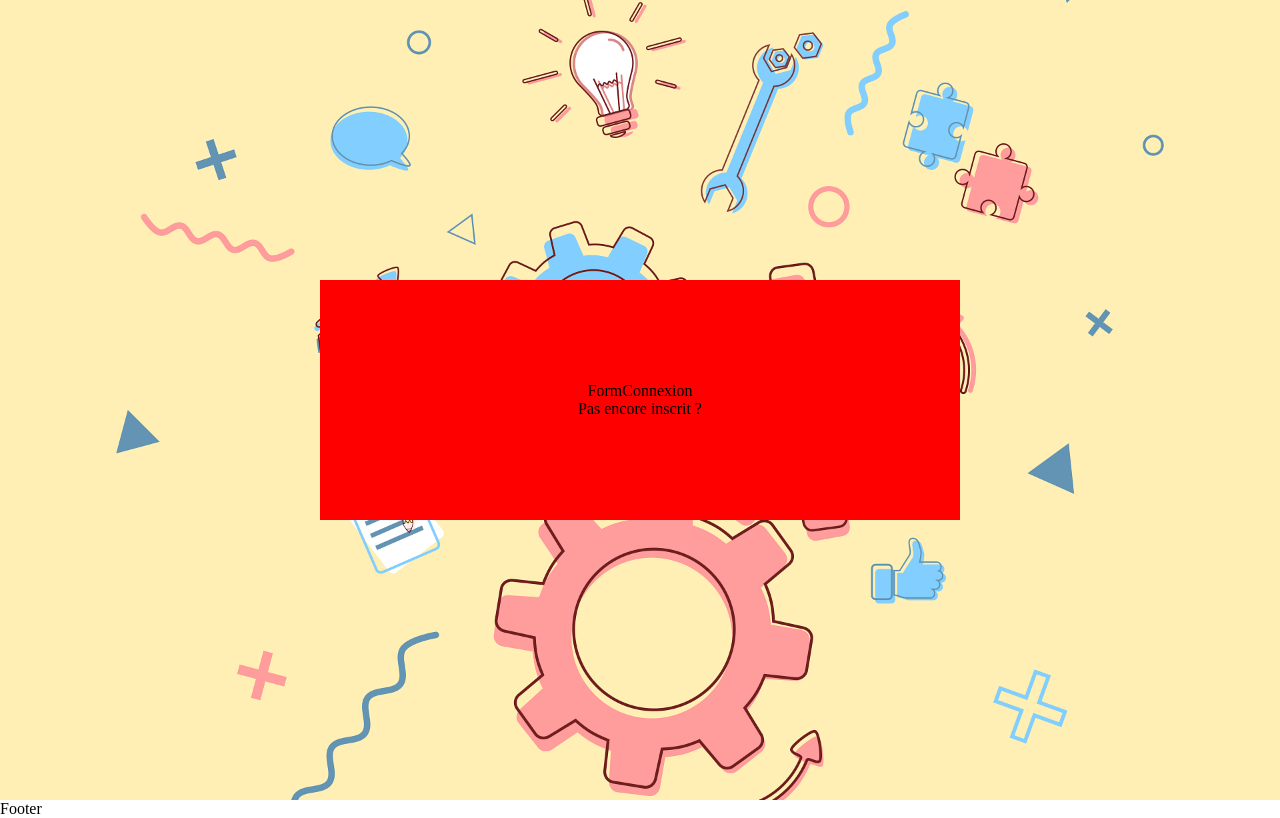
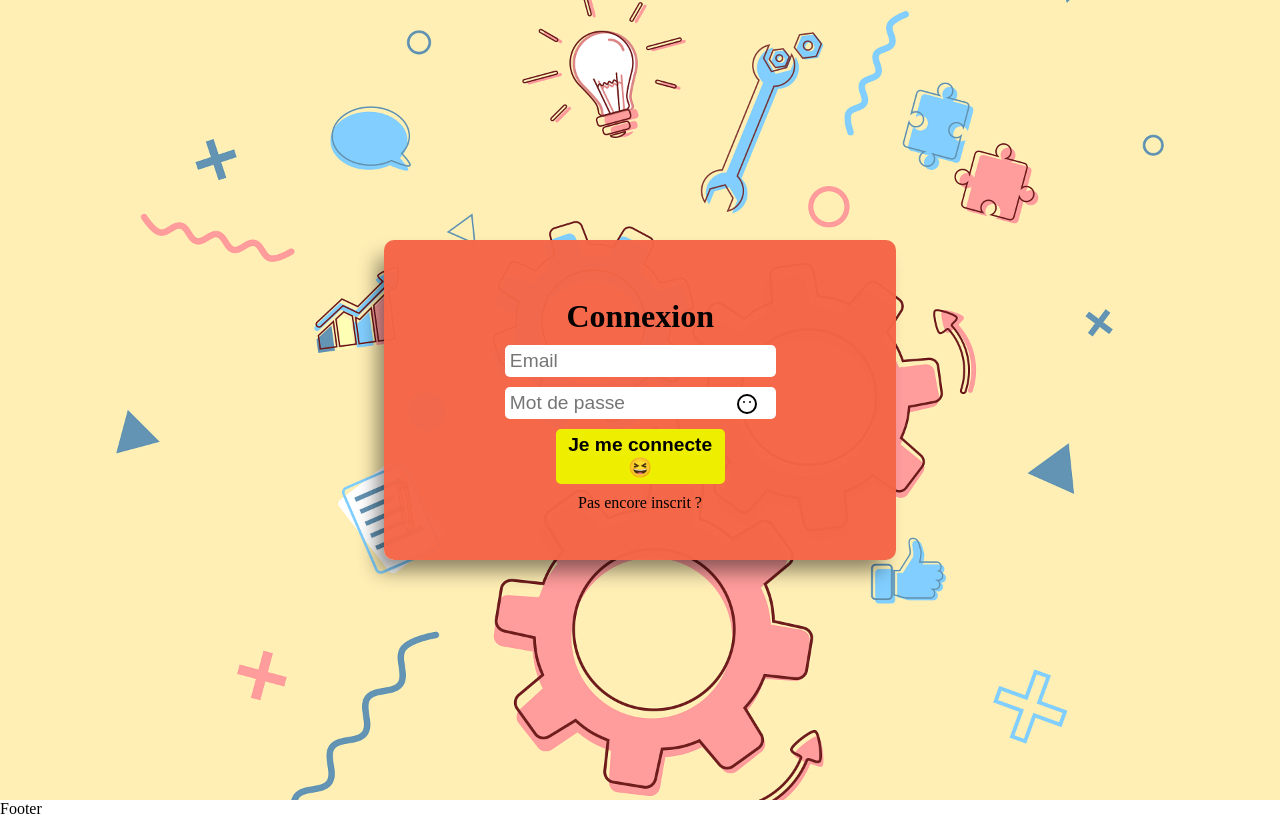
Before and after one commit to Lodrick-Dev/gestion-location, a React (Create React App) app: page / in a window 1280 px wide. Built offline with nearby package versions, Linux system fonts and the light colour scheme.

Commit message:
💄 Form Connect style

```diff
--- a/package.json
+++ b/package.json
@@ -6,10 +6,11 @@
     "@testing-library/jest-dom": "^5.17.0",
     "@testing-library/react": "^13.4.0",
     "@testing-library/user-event": "^13.5.0",
+    "animate.css": "^4.1.1",
     "axios": "^1.5.1",
     "react": "^18.2.0",
     "react-dom": "^18.2.0",
-    "react-icon": "^1.0.0",
+    "react-icons": "^4.11.0",
     "react-router-dom": "^6.17.0",
     "react-scripts": "5.0.1",
     "styled-components": "^6.1.0",
--- a/src/App.js
+++ b/src/App.js
@@ -2,6 +2,7 @@ import React from "react";
 import { Route, Routes } from "react-router-dom";
 import Home from "./components/Home";
 import Footer from "./components/Footer";
+import "animate.css";
 
 const App = () => {
   return (
--- a/src/components/formAccueil/FormConnexion.js
+++ b/src/components/formAccueil/FormConnexion.js
@@ -1,7 +1,89 @@
 import React from "react";
+import styled from "styled-components";
+import ButtonForm from "../global/ButtonForm";
+import { useState } from "react";
+import { FaRegLaughBeam } from "react-icons/fa";
+import { TbMoodNeutral } from "react-icons/tb";
 
 const FormConnexion = () => {
-  return <div>FormConnexion</div>;
+  const [showMdp, setShowMdp] = useState(false);
+  const handleConnect = async (e) => {
+    e.preventDefault();
+    alert("ok bro");
+  };
+  return (
+    <StyledFormConnexion
+      className="animate__animated animate__backInRight animate__faster"
+      onSubmit={(e) => handleConnect(e)}
+    >
+      <h2>Connexion</h2>
+      <input type="email" placeholder="Email" />
+      <div className="div">
+        <input
+          type={showMdp ? "text" : "password"}
+          placeholder="Mot de passe"
+        />
+        {showMdp ? (
+          <FaRegLaughBeam
+            className="icon-laugh"
+            onClick={() => setShowMdp(!showMdp)}
+          />
+        ) : (
+          <TbMoodNeutral
+            className="icon-laugh"
+            onClick={() => setShowMdp(!showMdp)}
+          />
+        )}
+      </div>
+      <ButtonForm text={"Je me connecte 😆"} />
+    </StyledFormConnexion>
+  );
 };
 
 export default FormConnexion;
+
+const StyledFormConnexion = styled.form`
+  /* background: green; */
+  width: 70%;
+  display: flex;
+  flex-direction: column;
+  justify-content: center;
+  align-items: center;
+  padding: 10px;
+  h2 {
+    font-size: 2em;
+    margin-bottom: 10px;
+  }
+  .div {
+    width: 100%;
+    position: relative;
+    /* margin-bottom: 10px; */
+    display: flex;
+    justify-content: center;
+    align-items: center;
+  }
+  input {
+    margin-bottom: 10px;
+  }
+  input,
+  .div > input {
+    padding: 5px;
+    width: 80%;
+    border: none;
+    outline: none;
+    border-radius: 5px;
+    font-size: 1.2em;
+  }
+  .div > .icon-laugh {
+    position: absolute;
+    right: 50px;
+    top: 5px;
+    z-index: 5;
+    font-size: 1.5em;
+    cursor: pointer;
+  }
+  input:focus {
+    transition: 0.1s;
+    border-bottom: solid 3px #00a3ee;
+  }
+`;
--- /dev/null
+++ b/src/components/global/ButtonForm.jsx
@@ -0,0 +1,23 @@
+import React from "react";
+import styled from "styled-components";
+
+const ButtonForm = ({ text }) => {
+  return <StyledButtonForm>{text}</StyledButtonForm>;
+};
+
+export default ButtonForm;
+const StyledButtonForm = styled.button`
+  background: #eeee00;
+  border: none;
+  outline: none;
+  padding: 5px;
+  border-radius: 5px;
+  width: 50%;
+  font-size: 1.2em;
+  font-weight: 700;
+  cursor: pointer;
+  &:hover {
+    transition: 0.3s;
+    background: #f3ed7b;
+  }
+`;
--- a/src/components/modalAccueil/StatutUser.js
+++ b/src/components/modalAccueil/StatutUser.js
@@ -16,13 +16,15 @@ const StatutUser = () => {
 export default StatutUser;
 
 const StyledStatutUser = styled.div`
-  background: red;
-  height: 30vh;
-  width: 50%;
+  background: #f56647f7;
+  border-radius: 10px;
+  height: 40vh;
+  width: 40%;
   display: flex;
   flex-direction: column;
   justify-content: center;
   align-items: center;
+  box-shadow: -10px 14px 19px -3px rgba(0, 0, 0, 0.45);
   span {
     cursor: pointer;
     user-select: none;
```
Also changed, not shown: couleurCode.txt (added), 1 other file (tests, documents, lock files or other folders).
